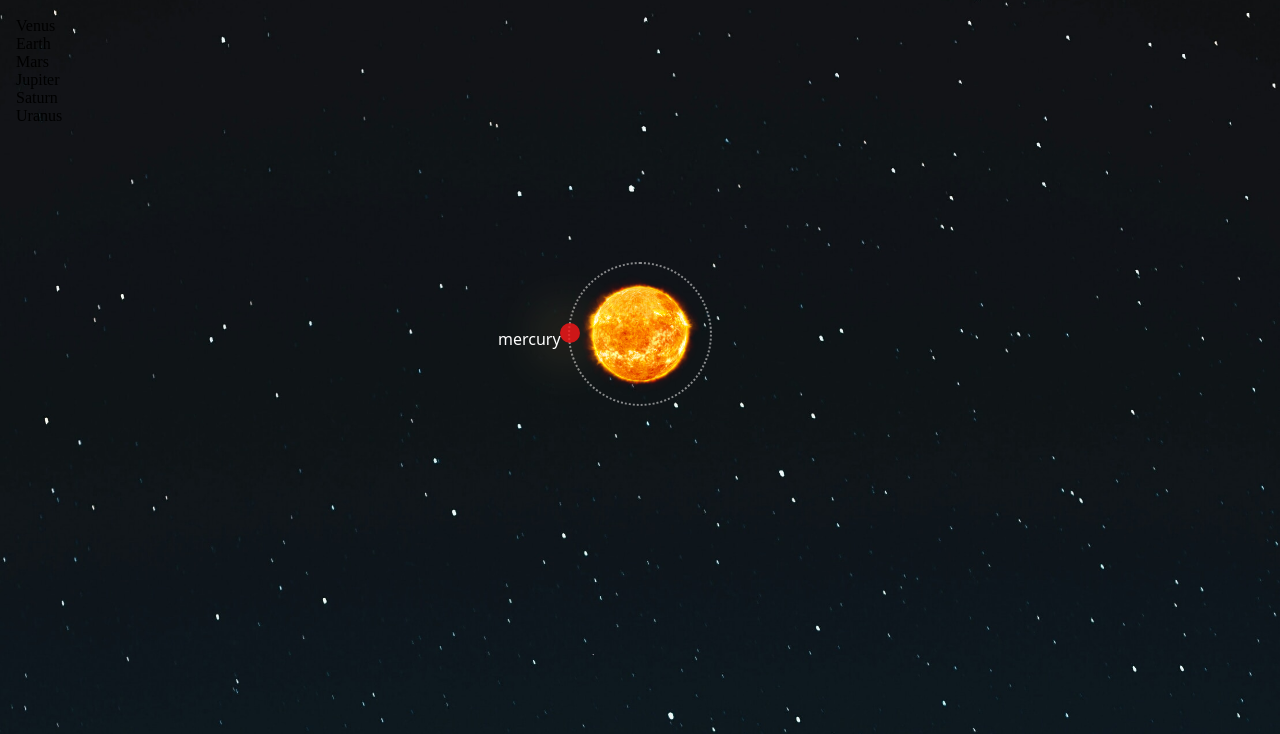
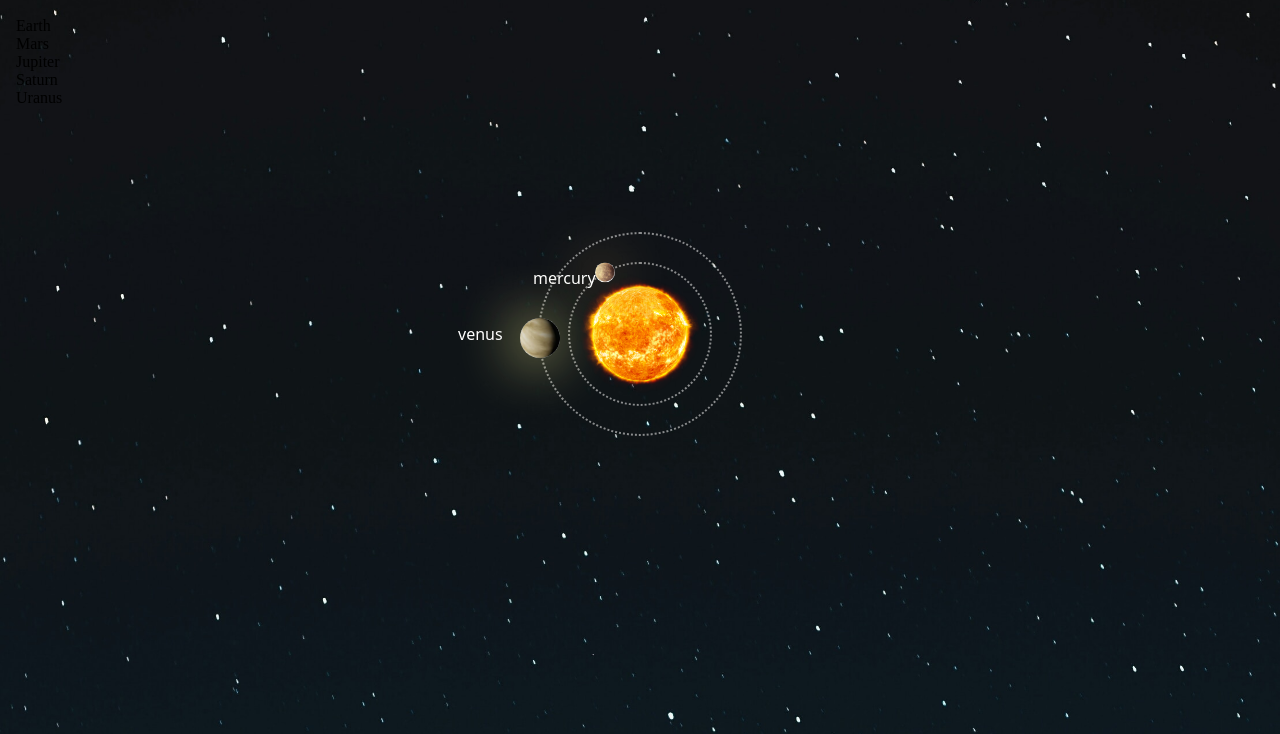
Before and after one commit to Brindabijukchhe/Solar-System, a plain HTML site: page index.html in a window 1280 px wide. Shown: the part 66-800 px from the top of the page. Drawn offline with Linux system fonts and the light colour scheme.

Commit message:
Venus added

```diff
--- a/index.html
+++ b/index.html
@@ -12,21 +12,24 @@
     <h2>Solar System</h2>
 
    <div class="sun"></div>
-   <div class="planets">
+
     <div class="mercury-outline">
         <div class="mercury">
             <p>mercury</p>
         </div>
 
     </div>
-    <div class="venus">Venus</div>
+    <div class="venus-outline-1">
+        <div class="venus">
+            <p>venus</p>
+        </div>
+    </div>
     <div class="earth">Earth</div>
     <div class="mars">Mars</div>
     <div class="jupiter">Jupiter</div>
     <div class="saturn">Saturn</div>
     <div class="uranus">Uranus</div>
 
-   </div>
 
 
 
--- a/style.css
+++ b/style.css
@@ -23,13 +23,14 @@ body{
     height: 20px;
     width: 20px;
     border-radius: 50%;
-    background: rgba(248, 24, 24, 0.823) ;
+    background-image: url(../assets/mercury.jpg);
+    background-size: 100%;
     position: absolute;
     box-shadow: -4px 2px 56px #f9c05f;
     left: 43%;
     top: 42%;
     transform: translate(-50%, -50%);
-    animation: orbit2 2s linear infinite;
+    animation: orbit2 3s linear infinite;
 }
 
 @keyframes orbit2 {
@@ -46,15 +47,43 @@ p{
     top: -11px;
 }
 
-.mercury-outline{
+.mercury-outline, .venus-outline-1{
     border-radius: 50%;
     border: 2px dotted #ddd9;
     position: absolute;
     top: 50%;
     left: 50%;
     transform: translate(-50%, -50%);
+
+}
+
+.mercury-outline{
     height: 140px;
     width: 140px;
+}
+
+.venus{
+    height: 40px;
+    width: 40px;
+    border-radius: 50%;
+    background-image: url(../assets/venus.jpg) ;
+    background-size: 100%;
+    position: absolute;
+    box-shadow: -4px 2px 56px rgb(228, 222, 135);
+    left: 40%;
+    top: 42%;
+    transform: translate(-50%, -50%);
+    animation: orbit3 10s linear infinite;
+}
+
+@keyframes orbit3 {
+    from{transform: rotate(0deg) translateX(100px) rotate(0deg);}
+    to{transform: rotate(360deg) translateX(100px) rotate(-360deg);}
+
+}
 
 
+.venus-outline-1{
+    height: 200px;
+    width: 200px;
 }
```
Also changed, not shown: assets/mercury.jpg (added), assets/venus.jpg (added).
